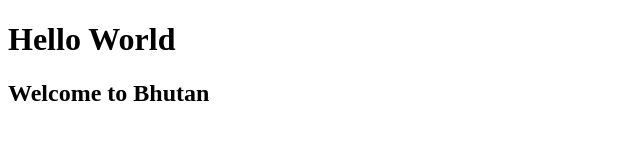
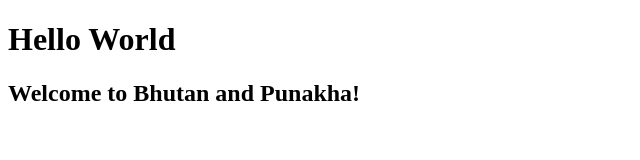
Before and after one commit to JoannaKohDSP/RealWorld, a plain HTML site: page index.html in a window 1280 px wide. Shown: the whole page, without its empty margins (0-640 px from the left). Drawn offline with Linux system fonts and the light colour scheme.

Commit message:
Update index page <h2> to include Punakha!

```diff
--- a/index.html
+++ b/index.html
@@ -7,7 +7,7 @@
 </head>
 <body>
     <h1>Hello World</h1>
-    <h2>Welcome to Bhutan</h2>
+    <h2>Welcome to Bhutan and Punakha!</h2>
 
 </body>
 </html>
```
